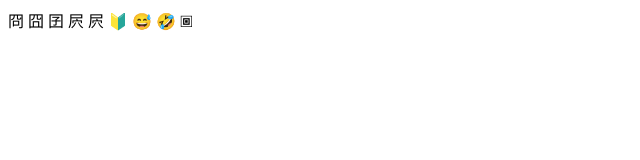
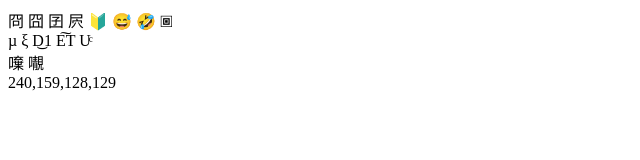
Before and after one commit to j35tor/j35tor.github.io, a plain HTML site: page symbols.html in a window 1280 px wide. Shown: the whole page, without its empty margins (0-640 px from the left). Drawn offline with Linux system fonts and the light colour scheme.

Commit message:
ts:210421_16:27 trying on symbols

```diff
--- a/symbols.html
+++ b/symbols.html
@@ -9,7 +9,43 @@
      <title>Symbols clipboard</title>
   </head>
   <body>
-   &#20879;     &#22247;    &#22237;   &#23620;   &#23620;   &#128304;   &#128517;  &#129315;  &#128918;
+   &#20879;     &#22247;    &#22237;   &#23620;     &#128304;   &#128517;  &#129315;  &#128918;  <br />
+   &micro;      &xi;         D&#860;1     E&#864;T   U&#872;    &#131101;   &#134848;   &#132322;  <br />
+   &#135053;    &#135361;    &#135423;    &#175417;   &#126977;   &#135423;
+
+<br />
+
+<span id="mySpan"> </span>
+
+  </body>
+
+<script type="text/javascript">
+/*
+function encode_utf8(s) {
+  return unescape(encodeURIComponent(s));
+}
+
+function decode_utf8(s) {
+  return decodeURIComponent(escape(s));
+} */
+
+// var some_data = [0xF0, 0x9F, 0x80, 0x81] ;
+var some_data = [240,159,128,129] ;
+
+/*
+some_data.push(0xF0);
+some_data.push(0x9F);
+some_data.push(0x80);
+some_data.push(0x81);*/
+
+var uint8array = new TextEncoder().encode("🀁");
+
+// document.getElementById('mySpan').innerHTML =  uint8array  ;
+document.getElementById('mySpan').innerHTML =  some_data  ;
+// document.getElementById('mySpan').innerHTML =  new TextDecoder().decode( some_data );
 
 
-  </body>
+</script>
+
+
+</html>
```
